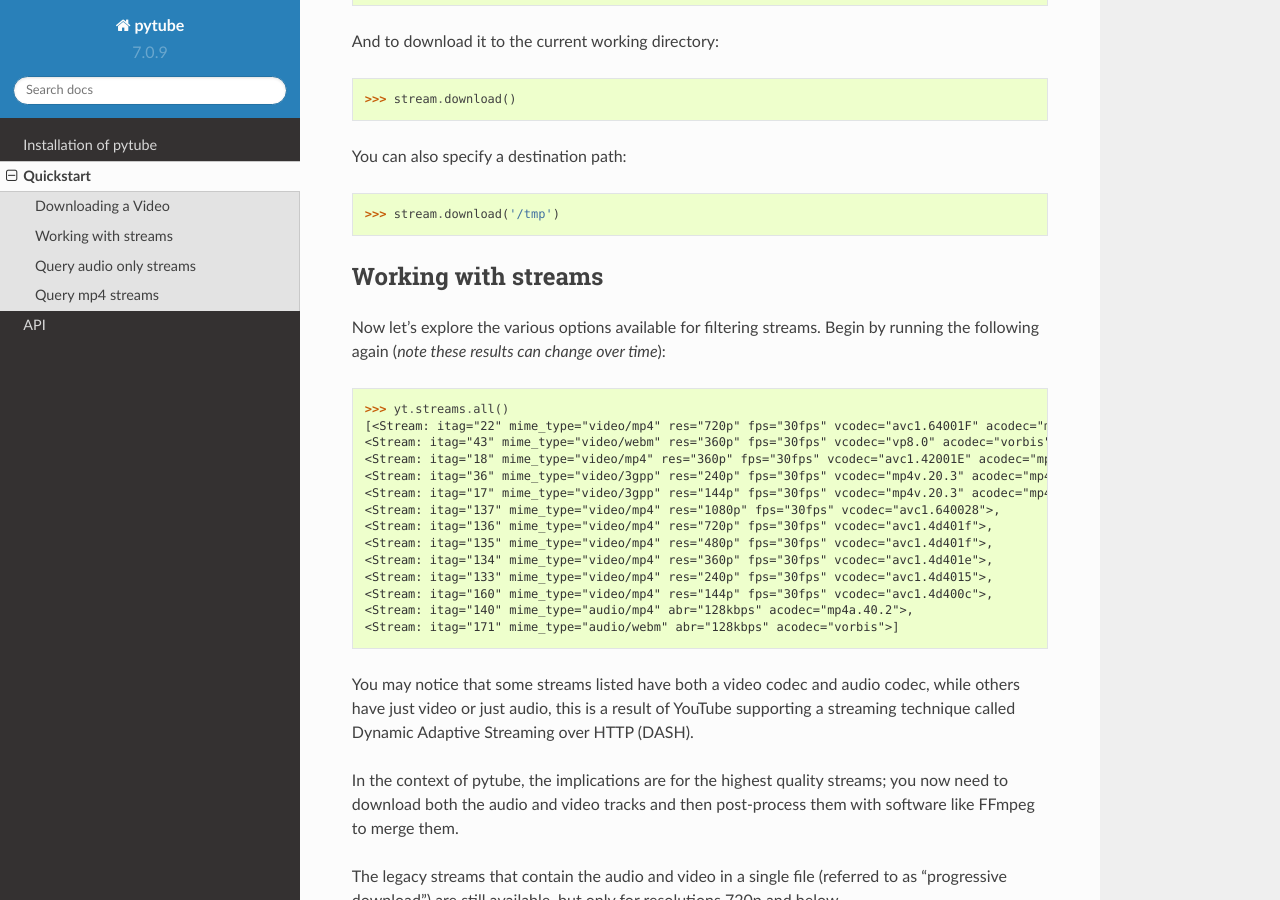
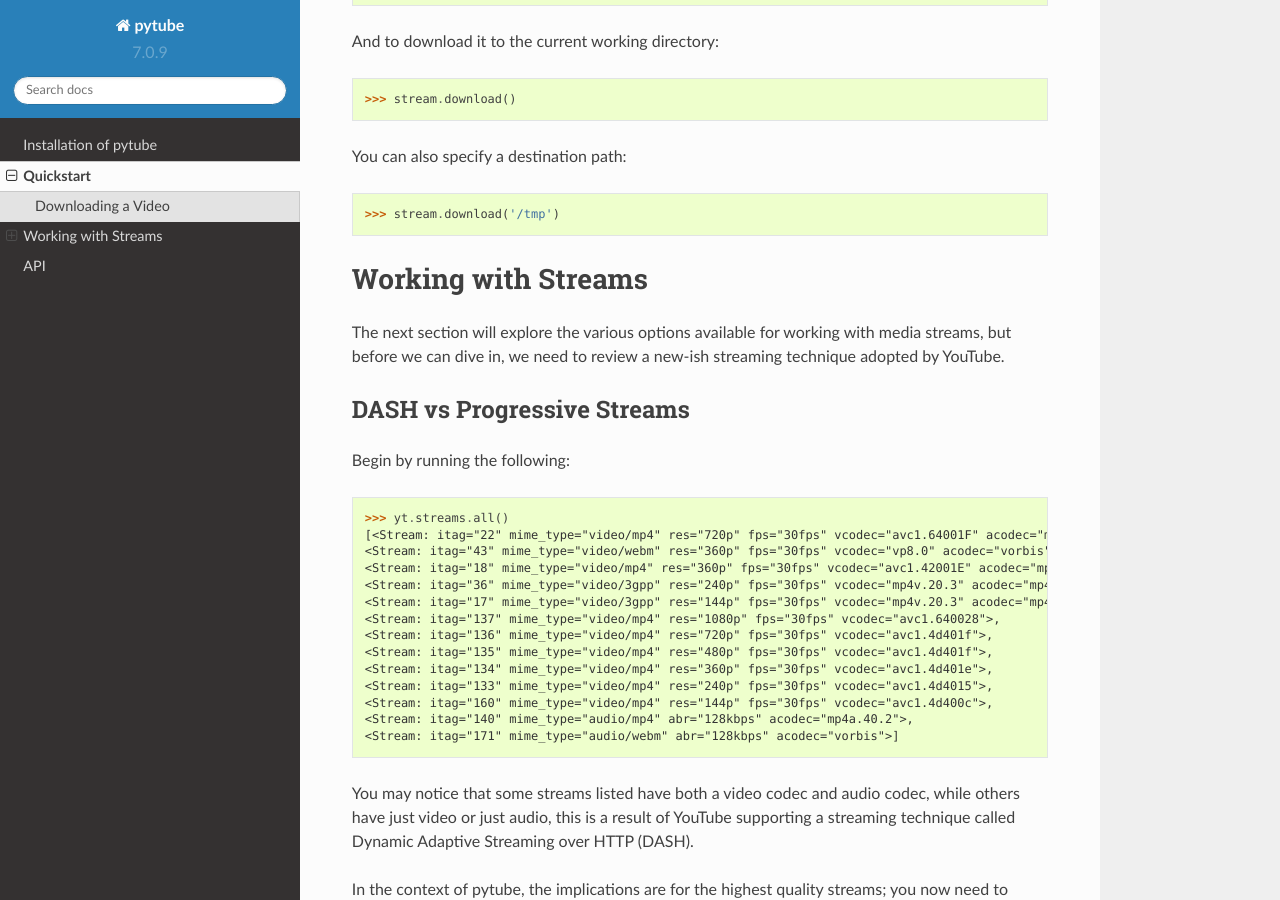
Before and after one commit to pytube/pytube, a Sphinx documentation site: the page built from docs/user/quickstart.rst, in a window 1280 px wide and 900 px high, scrolled down 1401 px. Built offline with Sphinx 7.4.7 and the Read the Docs theme 2.0.0, drawn with Linux system fonts in a browser that asks for light colours.

Commit message:
documentation

```diff
--- a/docs/user/quickstart.rst
+++ b/docs/user/quickstart.rst
@@ -66,11 +66,17 @@
     >>> stream.download('/tmp')
 
 
-Working with streams
---------------------
+Working with Streams
+====================
 
-Now let's explore the various options available for filtering streams. Begin by
-running the following again (*note these results can change over time*)::
+The next section will explore the various options available for working with media
+streams, but before we can dive in, we need to review a new-ish streaming technique
+adopted by YouTube.
+
+DASH vs Progressive Streams
+---------------------------
+
+Begin by running the following::
 
     >>> yt.streams.all()
     [<Stream: itag="22" mime_type="video/mp4" res="720p" fps="30fps" vcodec="avc1.64001F" acodec="mp4a.40.2">,
```
